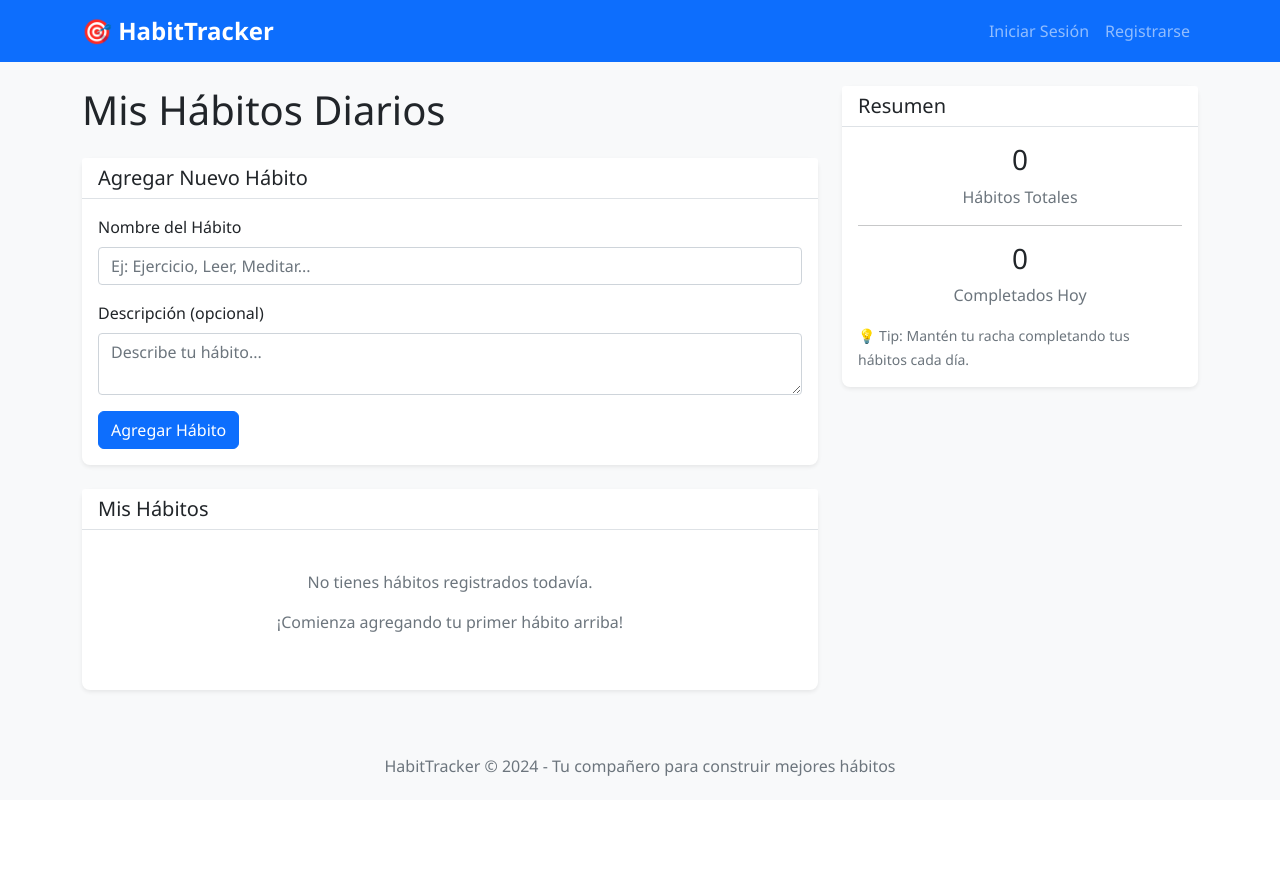
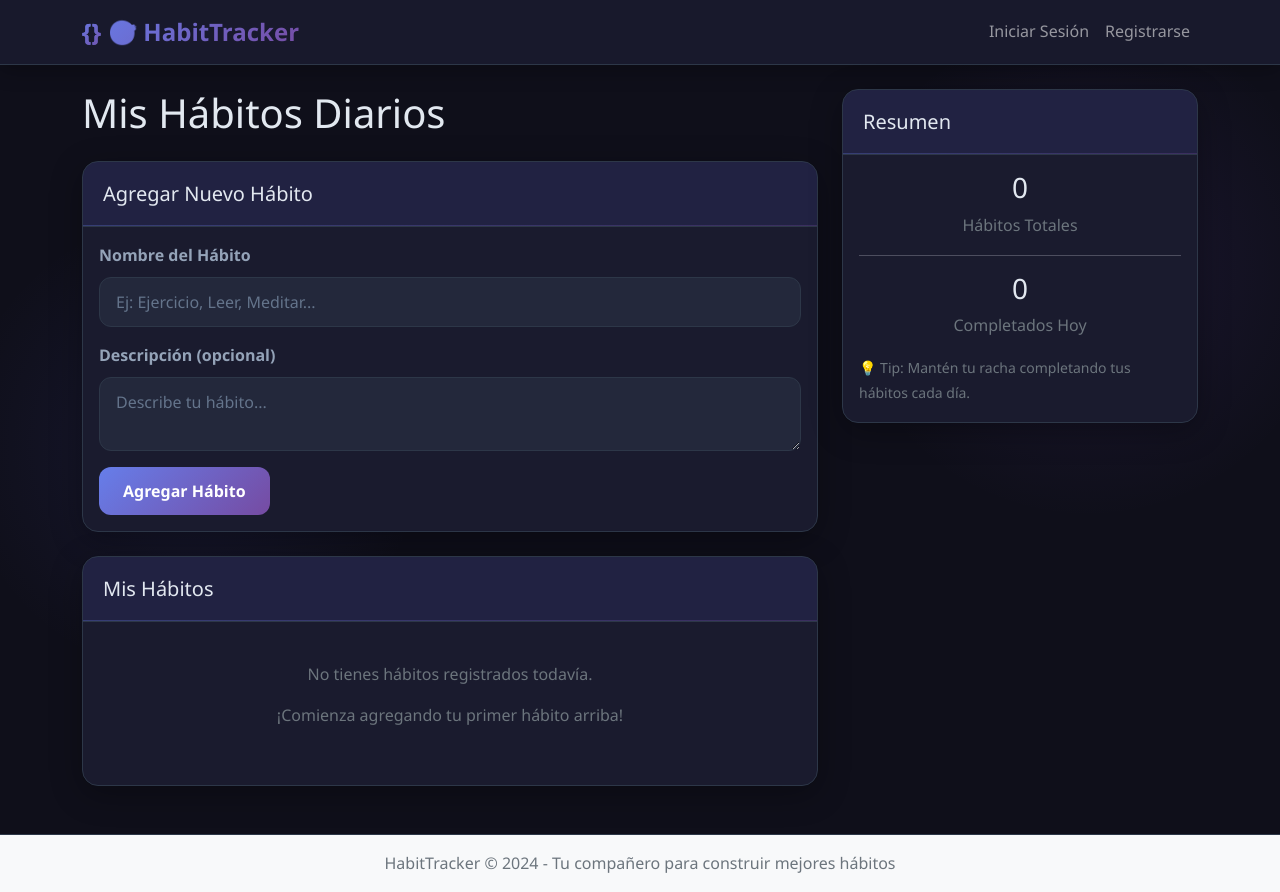
Before and after one commit to Kevin498777/Habit_Tracker, a Flask app: page / in a window 1280 px wide. Before the commit the page ends 776 px from the top, so only its background shows below. Run offline with Flask 3, Linux system fonts and the light colour scheme; data that the repository does not hold is empty.

Commit message:
mejora de app, css, js

```diff
--- a/app.py
+++ b/app.py
@@ -136,4 +136,4 @@ def logout():
     return redirect(url_for('index'))
 
 if __name__ == '__main__':
-    app.run(debug=os.getenv('FLASK_DEBUG', True), host='0.0.0.0', port=5000)
+    app.run(debug=os.getenv('FLASK_DEBUG', True), host='127.0.0.1', port=5001)
--- a/static/css/style.css
+++ b/static/css/style.css
@@ -1,89 +1,335 @@
-/* static/css/style.css */
+/* static/css/style.css - Tema Futurista Minimalista */
 
-/* Estilos generales */
+:root {
+  --primary-color: #6366f1;
+  --primary-light: #818cf8;
+  --primary-dark: #4f46e5;
+  --bg-color: #0f0f1a;
+  --card-bg: #1a1b2e;
+  --card-hover: #23243d;
+  --text-primary: #e2e8f0;
+  --text-secondary: #94a3b8;
+  --text-muted: #64748b;
+  --success-color: #10b981;
+  --warning-color: #f59e0b;
+  --danger-color: #ef4444;
+  --border-color: #2d3748;
+  --gradient: linear-gradient(135deg, #667eea 0%, #764ba2 100%);
+  --code-bg: #2d3748;
+}
+
+* {
+  margin: 0;
+  padding: 0;
+  box-sizing: border-box;
+}
+
 body {
-    background-color: #f8f9fa;
-    font-family: 'Segoe UI', Tahoma, Geneva, Verdana, sans-serif;
+  background-color: var(--bg-color);
+  color: var(--text-primary);
+  font-family: 'Segoe UI', system-ui, -apple-system, sans-serif;
+  line-height: 1.6;
+  background-image:
+    radial-gradient(circle at 15% 50%, rgba(99, 102, 241, 0.1) 0%, transparent 20%),
+    radial-gradient(circle at 85% 30%, rgba(139, 92, 246, 0.1) 0%, transparent 20%);
+  min-height: 100vh;
+}
+
+/* Navbar futurista */
+.navbar {
+  background: rgba(26, 27, 46, 0.95) !important;
+  backdrop-filter: blur(10px);
+  border-bottom: 1px solid var(--border-color);
+  box-shadow: 0 4px 20px rgba(0, 0, 0, 0.3);
 }
 
 .navbar-brand {
-    font-weight: bold;
+  font-weight: 700;
   font-size: 1.5rem;
+  background: var(--gradient);
+  -webkit-background-clip: text;
+  -webkit-text-fill-color: transparent;
+  background-clip: text;
+  position: relative;
 }
 
-/* Cards personalizadas */
+.navbar-brand::before {
+  content: "{} ";
+  background: var(--gradient);
+  -webkit-background-clip: text;
+  -webkit-text-fill-color: transparent;
+  background-clip: text;
+}
+
+/* Cards con efecto glassmorphism */
 .card {
-    border: none;
-    box-shadow: 0 0.125rem 0.25rem rgba(0, 0, 0, 0.075);
-    border-radius: 0.5rem;
+  background: var(--card-bg);
+  border: 1px solid var(--border-color);
+  border-radius: 16px;
+  backdrop-filter: blur(10px);
+  box-shadow: 0 8px 32px rgba(0, 0, 0, 0.3);
+  transition: all 0.3s ease;
+  overflow: hidden;
+}
+
+.card:hover {
+  transform: translateY(-5px);
+  box-shadow: 0 12px 40px rgba(99, 102, 241, 0.2);
+  border-color: var(--primary-light);
 }
 
 .card-header {
-    background-color: #fff;
-    border-bottom: 1px solid #dee2e6;
+  background: rgba(99, 102, 241, 0.1) !important;
+  border-bottom: 1px solid var(--border-color);
+  padding: 1.25rem;
   font-weight: 600;
+  position: relative;
+}
+
+.card-header::after {
+  content: "";
+  position: absolute;
+  bottom: 0;
+  left: 0;
+  width: 100%;
+  height: 1px;
+  background: var(--gradient);
+  opacity: 0.3;
+}
+
+/* Botones futuristas */
+.btn {
+  border: none;
+  border-radius: 12px;
+  padding: 0.75rem 1.5rem;
+  font-weight: 600;
+  transition: all 0.3s ease;
+  position: relative;
+  overflow: hidden;
+}
+
+.btn::before {
+  content: "";
+  position: absolute;
+  top: 0;
+  left: -100%;
+  width: 100%;
+  height: 100%;
+  background: linear-gradient(90deg, transparent, rgba(255,255,255,0.2), transparent);
+  transition: left 0.5s;
+}
+
+.btn:hover::before {
+  left: 100%;
+}
+
+.btn-primary {
+  background: var(--gradient);
+  color: white;
+}
+
+.btn-primary:hover {
+  transform: translateY(-2px);
+  box-shadow: 0 8px 25px rgba(99, 102, 241, 0.4);
+}
+
+.btn-success {
+  background: linear-gradient(135deg, var(--success-color), #059669);
+  color: white;
+}
+
+.btn-danger {
+  background: linear-gradient(135deg, var(--danger-color), #dc2626);
+  color: white;
 }
 
 /* Lista de hábitos */
 .list-group-item {
-    border: 1px solid #e9ecef;
-    border-radius: 0.375rem;
+  background: var(--card-bg);
+  border: 1px solid var(--border-color);
+  border-radius: 12px;
+  margin-bottom: 0.75rem;
+  padding: 1.25rem;
+  transition: all 0.3s ease;
+  position: relative;
+}
+
+.list-group-item:hover {
+  background: var(--card-hover);
+  border-color: var(--primary-light);
+  transform: translateX(5px);
+}
+
+.list-group-item::before {
+  content: ">";
+  position: absolute;
+  left: -20px;
+  color: var(--primary-color);
+  opacity: 0;
+  transition: all 0.3s ease;
+}
+
+.list-group-item:hover::before {
+  opacity: 1;
+  left: -15px;
+}
+
+/* Formularios */
+.form-control {
+  background: rgba(45, 55, 72, 0.5);
+  border: 1px solid var(--border-color);
+  border-radius: 12px;
+  color: var(--text-primary);
+  padding: 0.75rem 1rem;
+  transition: all 0.3s ease;
+}
+
+.form-control:focus {
+  background: rgba(45, 55, 72, 0.8);
+  border-color: var(--primary-color);
+  box-shadow: 0 0 0 3px rgba(99, 102, 241, 0.1);
+  color: var(--text-primary);
+}
+
+.form-control::placeholder {
+  color: var(--text-muted);
+}
+
+.form-label {
+  color: var(--text-secondary);
+  font-weight: 600;
   margin-bottom: 0.5rem;
 }
 
-.list-group-item:hover {
-    background-color: #f8f9fa;
+/* Alertas */
+.alert {
+  border: none;
+  border-radius: 12px;
+  padding: 1rem 1.25rem;
+  backdrop-filter: blur(10px);
 }
 
-/* Botones */
-.btn {
-    border-radius: 0.375rem;
-    font-weight: 500;
+.alert-success {
+  background: rgba(16, 185, 129, 0.1);
+  color: var(--success-color);
+  border-left: 4px solid var(--success-color);
 }
 
-.btn-success {
-    background-color: #198754;
-    border-color: #198754;
+.alert-danger {
+  background: rgba(239, 68, 68, 0.1);
+  color: var(--danger-color);
+  border-left: 4px solid var(--danger-color);
 }
 
-.btn-success:hover {
-    background-color: #157347;
-    border-color: #146c43;
+.alert-info {
+  background: rgba(99, 102, 241, 0.1);
+  color: var(--primary-light);
+  border-left: 4px solid var(--primary-color);
+}
+
+/* Estadísticas */
+.stats-card {
+  text-align: center;
+  padding: 2rem 1rem;
+}
+
+.stats-card h3 {
+  font-size: 2.5rem;
+  font-weight: 700;
+  background: var(--gradient);
+  -webkit-background-clip: text;
+  -webkit-text-fill-color: transparent;
+  background-clip: text;
+  margin-bottom: 0.5rem;
+}
+
+.stats-card p {
+  color: var(--text-secondary);
+  font-size: 0.9rem;
+}
+
+/* Efectos de código sutil */
+.code-badge {
+  background: var(--code-bg);
+  color: var(--primary-light);
+  padding: 0.25rem 0.5rem;
+  border-radius: 6px;
+  font-family: 'Courier New', monospace;
+  font-size: 0.8rem;
+  border: 1px solid rgba(99, 102, 241, 0.3);
 }
 
 /* Footer */
 footer {
-    margin-top: auto;
+  background: rgba(26, 27, 46, 0.8);
+  border-top: 1px solid var(--border-color);
+  margin-top: 4rem;
+  backdrop-filter: blur(10px);
+}
+
+/* Animaciones */
+@keyframes fadeIn {
+  from {
+    opacity: 0;
+    transform: translateY(20px);
+  }
+  to {
+    opacity: 1;
+    transform: translateY(0);
+  }
+}
+
+.fade-in {
+  animation: fadeIn 0.6s ease-out;
+}
+
+@keyframes pulse {
+  0%, 100% {
+    transform: scale(1);
+  }
+  50% {
+    transform: scale(1.05);
+  }
+}
+
+.pulse {
+  animation: pulse 2s infinite;
 }
 
 /* Responsive */
 @media (max-width: 768px) {
+  .card {
+    margin-bottom: 1rem;
+  }
+
   .btn-group {
     flex-direction: column;
-        gap: 0.25rem;
+    gap: 0.5rem;
   }
 
   .btn-group .btn {
     margin-bottom: 0.25rem;
   }
+
+  .list-group-item {
+    padding: 1rem;
+  }
 }
 
-/* Animaciones suaves */
-.list-group-item {
-    transition: all 0.2s ease-in-out;
+/* Scrollbar personalizado */
+::-webkit-scrollbar {
+  width: 8px;
 }
 
-.btn {
-    transition: all 0.2s ease-in-out;
+::-webkit-scrollbar-track {
+  background: var(--bg-color);
 }
 
-/* Estados de los hábitos */
-.habit-completed {
-    background-color: #d1e7dd;
-    border-color: #badbcc;
+::-webkit-scrollbar-thumb {
+  background: var(--primary-color);
+  border-radius: 4px;
 }
 
-.habit-pending {
-    background-color: #fff3cd;
-    border-color: #ffecb5;
+::-webkit-scrollbar-thumb:hover {
+  background: var(--primary-light);
 }
--- a/static/js/app.js
+++ b/static/js/app.js
@@ -0,0 +1,289 @@
+// static/js/app.js - Lógica futurista mejorada
+
+document.addEventListener('DOMContentLoaded', function() {
+    // Efectos de animación al cargar
+    animateElements();
+
+    // Efectos de hover para cards
+    initCardEffects();
+
+    // Confirmaciones mejoradas para eliminación
+    initDeleteConfirmations();
+
+    // Efectos de formulario
+    initFormEffects();
+
+    // Contador de hábitos
+    updateHabitStats();
+});
+
+function animateElements() {
+    // Animación escalonada para los elementos
+    const elements = document.querySelectorAll('.card, .list-group-item');
+    elements.forEach((element, index) => {
+        element.style.opacity = '0';
+        element.style.transform = 'translateY(20px)';
+
+        setTimeout(() => {
+            element.style.transition = 'all 0.6s ease-out';
+            element.style.opacity = '1';
+            element.style.transform = 'translateY(0)';
+        }, index * 100);
+    });
+}
+
+function initCardEffects() {
+    const cards = document.querySelectorAll('.card');
+
+    cards.forEach(card => {
+        card.addEventListener('mouseenter', function() {
+            this.style.transform = 'translateY(-8px) scale(1.02)';
+        });
+
+        card.addEventListener('mouseleave', function() {
+            this.style.transform = 'translateY(0) scale(1)';
+        });
+    });
+}
+
+function initDeleteConfirmations() {
+    const deleteForms = document.querySelectorAll('form[onsubmit*="confirm"]');
+
+    deleteForms.forEach(form => {
+        form.onsubmit = function(e) {
+            e.preventDefault();
+
+            // Crear modal de confirmación personalizado
+            showCustomConfirm(
+                '¿Eliminar hábito?',
+                'Esta acción no se puede deshacer. ¿Estás seguro?',
+                'Eliminar',
+                'Cancelar'
+            ).then(confirmed => {
+                if (confirmed) {
+                    form.submit();
+                }
+            });
+        };
+    });
+}
+
+function showCustomConfirm(title, message, confirmText, cancelText) {
+    return new Promise((resolve) => {
+        // Crear overlay
+        const overlay = document.createElement('div');
+        overlay.style.cssText = `
+            position: fixed;
+            top: 0;
+            left: 0;
+            width: 100%;
+            height: 100%;
+            background: rgba(15, 15, 26, 0.8);
+            backdrop-filter: blur(5px);
+            display: flex;
+            justify-content: center;
+            align-items: center;
+            z-index: 9999;
+        `;
+
+        // Crear modal
+        const modal = document.createElement('div');
+        modal.style.cssText = `
+            background: var(--card-bg);
+            border: 1px solid var(--border-color);
+            border-radius: 16px;
+            padding: 2rem;
+            max-width: 400px;
+            width: 90%;
+            box-shadow: 0 20px 60px rgba(0, 0, 0, 0.5);
+            animation: fadeIn 0.3s ease-out;
+        `;
+
+        modal.innerHTML = `
+            <h4 style="color: var(--text-primary); margin-bottom: 1rem;">${title}</h4>
+            <p style="color: var(--text-secondary); margin-bottom: 2rem;">${message}</p>
+            <div style="display: flex; gap: 1rem; justify-content: flex-end;">
+                <button class="btn btn-secondary" id="cancelBtn">${cancelText}</button>
+                <button class="btn btn-danger" id="confirmBtn">${confirmText}</button>
+            </div>
+        `;
+
+        overlay.appendChild(modal);
+        document.body.appendChild(overlay);
+
+        // Manejar eventos
+        document.getElementById('cancelBtn').onclick = () => {
+            document.body.removeChild(overlay);
+            resolve(false);
+        };
+
+        document.getElementById('confirmBtn').onclick = () => {
+            document.body.removeChild(overlay);
+            resolve(true);
+        };
+
+        // Cerrar al hacer clic fuera
+        overlay.onclick = (e) => {
+            if (e.target === overlay) {
+                document.body.removeChild(overlay);
+                resolve(false);
+            }
+        };
+    });
+}
+
+function initFormEffects() {
+    const inputs = document.querySelectorAll('.form-control');
+
+    inputs.forEach(input => {
+        // Efecto al enfocar
+        input.addEventListener('focus', function() {
+            this.parentElement.classList.add('focused');
+        });
+
+        input.addEventListener('blur', function() {
+            if (!this.value) {
+                this.parentElement.classList.remove('focused');
+            }
+        });
+
+        // Efecto de escritura
+        input.addEventListener('input', function() {
+            if (this.value) {
+                this.style.background = 'rgba(45, 55, 72, 0.8)';
+            } else {
+                this.style.background = 'rgba(45, 55, 72, 0.5)';
+            }
+        });
+    });
+}
+
+function updateHabitStats() {
+    // Actualizar estadísticas en tiempo real
+    const habitCount = document.querySelectorAll('.list-group-item').length;
+    const today = new Date().toISOString().split('T')[0];
+
+    const completedToday = Array.from(document.querySelectorAll('.list-group-item'))
+        .filter(item => {
+            const completedDates = item.querySelector('.completed-dates');
+            return completedDates && completedDates.textContent.includes(today);
+        }).length;
+
+    // Actualizar contadores si existen
+    const totalHabitsElement = document.querySelector('.total-habits');
+    const completedTodayElement = document.querySelector('.completed-today');
+
+    if (totalHabitsElement) {
+        totalHabitsElement.textContent = habitCount;
+    }
+
+    if (completedTodayElement) {
+        completedTodayElement.textContent = completedToday;
+    }
+}
+
+// Efectos de partículas para el fondo (opcional)
+function initParticles() {
+    const canvas = document.createElement('canvas');
+    canvas.style.cssText = `
+        position: fixed;
+        top: 0;
+        left: 0;
+        width: 100%;
+        height: 100%;
+        pointer-events: none;
+        z-index: -1;
+    `;
+    document.body.appendChild(canvas);
+
+    const ctx = canvas.getContext('2d');
+    let particles = [];
+
+    function resizeCanvas() {
+        canvas.width = window.innerWidth;
+        canvas.height = window.innerHeight;
+    }
+
+    function createParticles() {
+        particles = [];
+        const particleCount = Math.min(50, Math.floor(window.innerWidth / 30));
+
+        for (let i = 0; i < particleCount; i++) {
+            particles.push({
+                x: Math.random() * canvas.width,
+                y: Math.random() * canvas.height,
+                size: Math.random() * 2 + 1,
+                speedX: (Math.random() - 0.5) * 0.5,
+                speedY: (Math.random() - 0.5) * 0.5,
+                color: `rgba(99, 102, 241, ${Math.random() * 0.3 + 0.1})`
+            });
+        }
+    }
+
+    function animateParticles() {
+        ctx.clearRect(0, 0, canvas.width, canvas.height);
+
+        particles.forEach(particle => {
+            particle.x += particle.speedX;
+            particle.y += particle.speedY;
+
+            // Rebotar en los bordes
+            if (particle.x < 0 || particle.x > canvas.width) particle.speedX *= -1;
+            if (particle.y < 0 || particle.y > canvas.height) particle.speedY *= -1;
+
+            ctx.beginPath();
+            ctx.arc(particle.x, particle.y, particle.size, 0, Math.PI * 2);
+            ctx.fillStyle = particle.color;
+            ctx.fill();
+        });
+
+        requestAnimationFrame(animateParticles);
+    }
+
+    resizeCanvas();
+    createParticles();
+    animateParticles();
+
+    window.addEventListener('resize', () => {
+        resizeCanvas();
+        createParticles();
+    });
+}
+
+// Inicializar partículas (descomenta si quieres este efecto)
+// initParticles();
+
+// Notificaciones toast personalizadas
+function showToast(message, type = 'info') {
+    const toast = document.createElement('div');
+    toast.style.cssText = `
+        position: fixed;
+        top: 20px;
+        right: 20px;
+        padding: 1rem 1.5rem;
+        background: var(--card-bg);
+        border: 1px solid var(--border-color);
+        border-left: 4px solid ${type === 'success' ? 'var(--success-color)' : type === 'error' ? 'var(--danger-color)' : 'var(--primary-color)'};
+        border-radius: 12px;
+        color: var(--text-primary);
+        box-shadow: 0 8px 32px rgba(0, 0, 0, 0.3);
+        z-index: 10000;
+        transform: translateX(400px);
+        transition: all 0.3s ease;
+        max-width: 300px;
+    `;
+
+    toast.textContent = message;
+    document.body.appendChild(toast);
+
+    setTimeout(() => {
+        toast.style.transform = 'translateX(0)';
+    }, 100);
+
+    setTimeout(() => {
+        toast.style.transform = 'translateX(400px)';
+        setTimeout(() => {
+            document.body.removeChild(toast);
+        }, 300);
+    }, 3000);
+}
```
Lines whose indentation alone changed are shown as unchanged.
